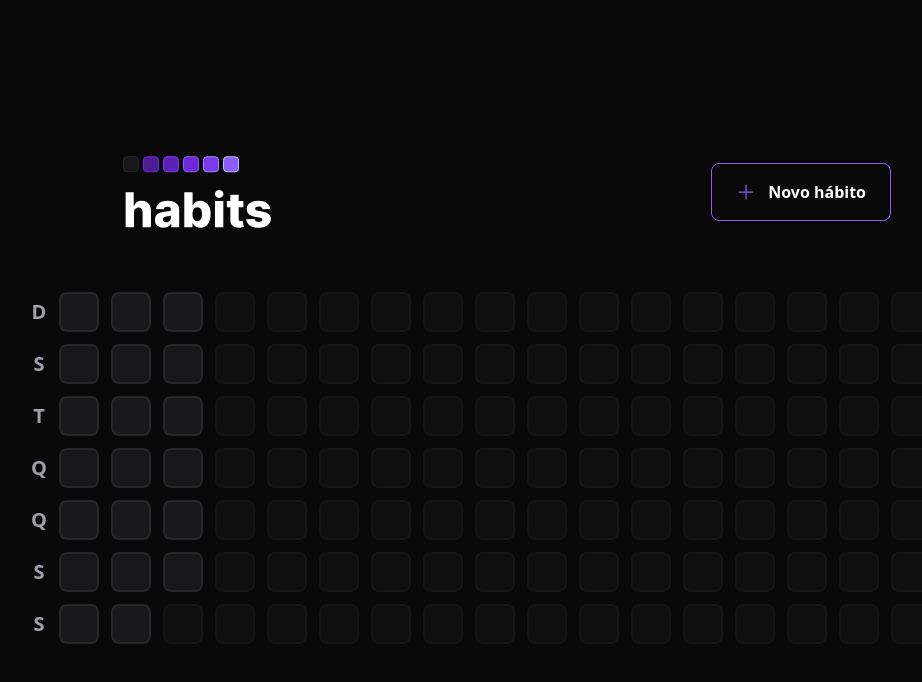
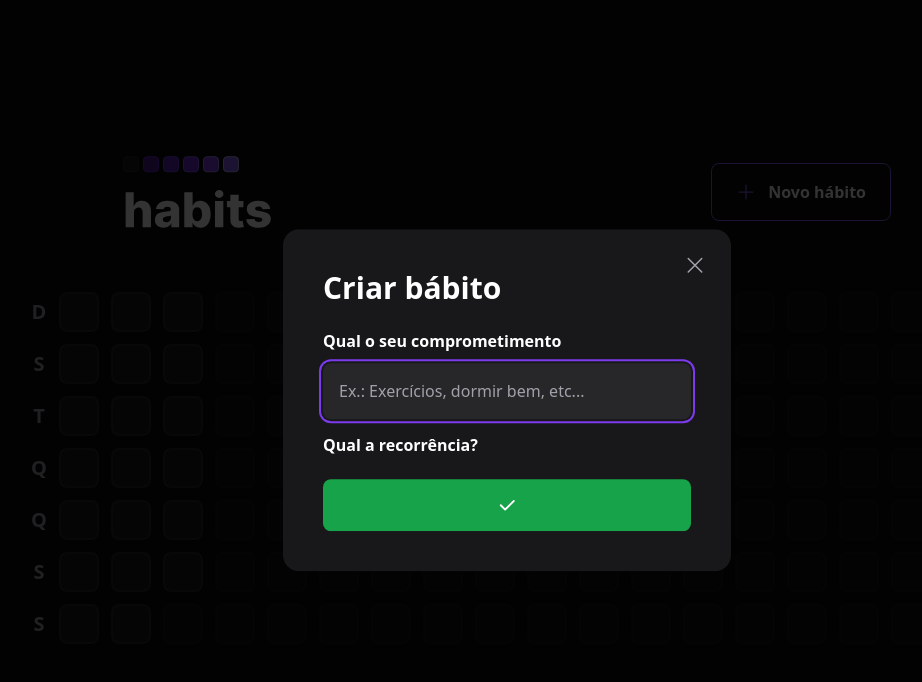
Before and after one commit to jardeylsonJacinto/NLW-setup, a React (Vite) app in the folder web/: page / in a window 1280 px wide. Both pictures are taken after a click on the button "Novo hábito". Shown: the top 682 px of the page, without its empty margins (133-1055 px from the left). Built offline with nearby package versions, Linux system fonts and the light colour scheme.

Commit message:
feat: web - habit creation modal

```diff
--- a/web/package.json
+++ b/web/package.json
@@ -9,6 +9,7 @@
     "preview": "vite preview"
   },
   "dependencies": {
+    "@radix-ui/react-dialog": "^1.0.2",
     "dayjs": "^1.11.7",
     "phosphor-react": "^1.4.1",
     "react": "^18.2.0",
--- a/web/src/components/Header.tsx
+++ b/web/src/components/Header.tsx
@@ -1,17 +1,48 @@
-import { Plus } from 'phosphor-react';
-import logoImage from '../assets/logo.svg';
+import { useState } from 'react';
+import { Plus, X } from 'phosphor-react';
+import LogoImage from '../assets/logo.svg';
+import * as Dialog from "@radix-ui/react-dialog";
+import { NewHabitForm } from './NewHabitForm';
 
 export function Header(){
+  let [isModalOpen, setIsModalOpen] = useState(false);
+
+  function buttonClicked() {
+    setIsModalOpen(true);
+  }
+
   return (
-    <div className='w-full max-w-3xl mx-auto flex items-center justify-between'>
-        <img src={logoImage} alt="Habits" />
-        <button
-          type='button'
-          className='border border-violet-500 font-semibold rounded-lg px-6 py-4 flex items-center gap-3 hover:border-violet-300'
+    <div className="w-full max-w-3xl mx-auto flex items-center justify-between">
+      <img src={LogoImage} alt="" />
+
+      <Dialog.Root>
+        <Dialog.Trigger
+          type="button"
+          className="border border-violet-500 font-semibold rounded-lg px-6 py-4 flex items-center gap-3 hover:border-violet-300 transition-colors focus:outline-none focus:ring-2 focus:ring-violet-600 focus:ring-offset-2 focus:ring-offset-background"
         >
-          <Plus size={20} className='text-violet-500'/>
+          <Plus size={20} className="text-violet-500" />
           Novo hábito
-        </button>
-        </div>
+        </Dialog.Trigger>
+
+        <Dialog.Portal>
+          <Dialog.Overlay className="w-screen h-screen bg-black/80 fixed inset-0" />
+
+          <Dialog.Content className="absolute p-10 bg-zinc-900 rounded-2xl w-full max-w-md top-1/2 left-1/2 -translate-x-1/2 -translate-y-1/2">
+            <Dialog.Close className="absolute right-6 top-6 text-zinc-400 rounded-lg hover:text-zinc-200 focus:outline-none focus:ring-2 focus:ring-violet-600 focus:ring-offset-2 focus:ring-offset-zinc-900">
+              <X size={24} aria-label="Fechar"  />
+            </Dialog.Close>
+
+            <Dialog.Title className="text-3xl leading-tight font-extrabold">
+              Criar bábito
+            </Dialog.Title>
+
+            <NewHabitForm />
+          </Dialog.Content>
+        </Dialog.Portal>
+
+      </Dialog.Root>
+
+
+    </div>
   )
 }
--- /dev/null
+++ b/web/src/components/NewHabitForm.tsx
@@ -0,0 +1,29 @@
+import { Check } from "phosphor-react";
+
+export function NewHabitForm() {
+  return (
+    <form className="w-full flex flex-col mt-6">
+      <label htmlFor="title" className="font-semibold leading-tight">
+        Qual o seu comprometimento
+      </label>
+
+      <input
+        type="text"
+        id="title"
+        placeholder="Ex.: Exercícios, dormir bem, etc..."
+        className="p-4 rounded-lg mt-3 bg-zinc-800 text-white placeholder:text-zinc-400 focus:outline-none focus:ring-2 focus:ring-violet-600 focus:ring-offset-2 focus:ring-offset-zinc-900"
+        autoFocus
+      />
+
+      <label htmlFor="" className="font-semibold leading-tight mt-4">
+        Qual a recorrência?
+      </label>
+
+      <button type="submit" className="mt-6 rounded-lg p-4 flex items-center justify-center gap-3 font-semibold bg-green-600 hover:bg-green-500 transition-colors focus:outline-none focus:ring-2 focus:ring-green-600 focus:ring-offset-2 focus:ring-offset-zinc-900">
+        <Check size={20} weight="bold" />
+      </button>
+
+
+    </form>
+  )
+}
```
Also changed, not shown: 1 other file (tests, documents, lock files or other folders).
